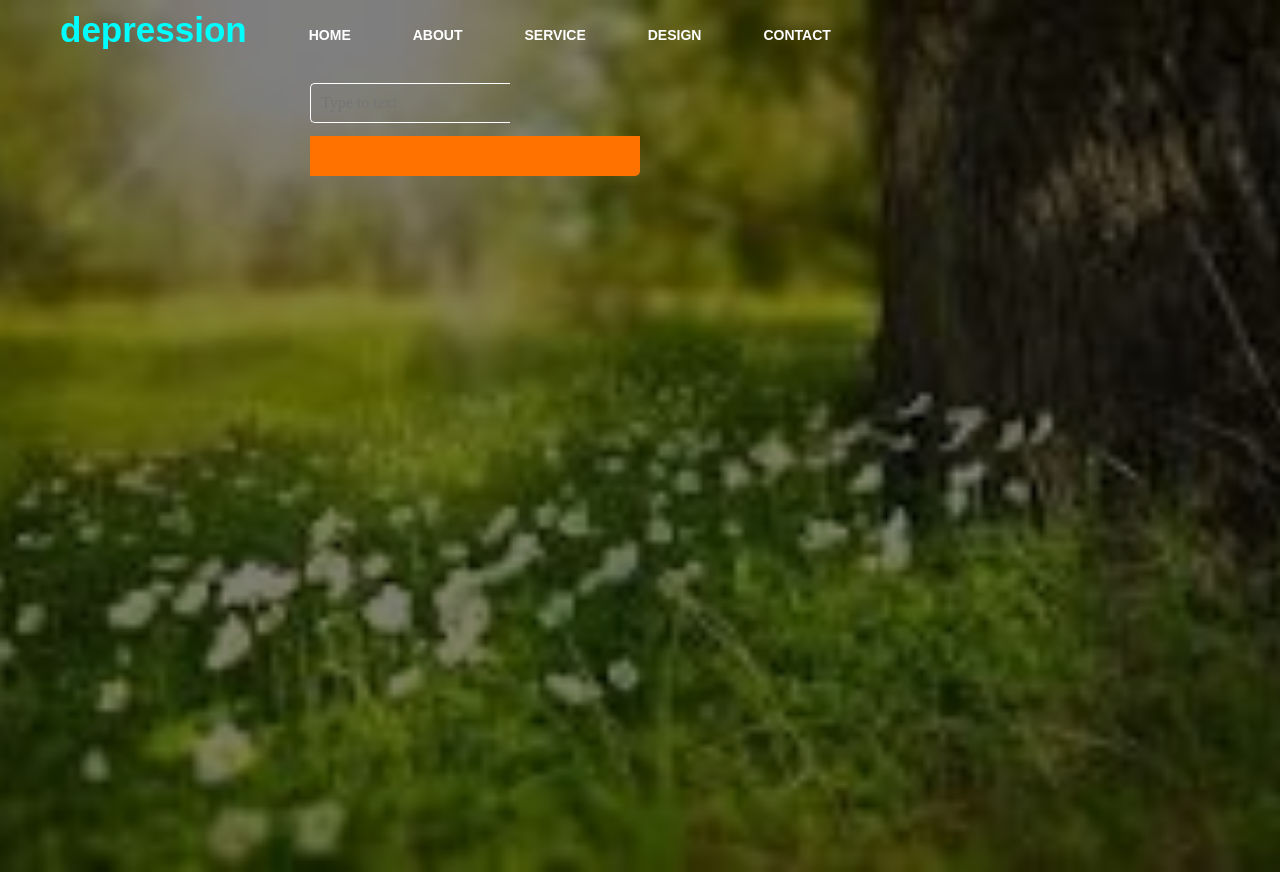
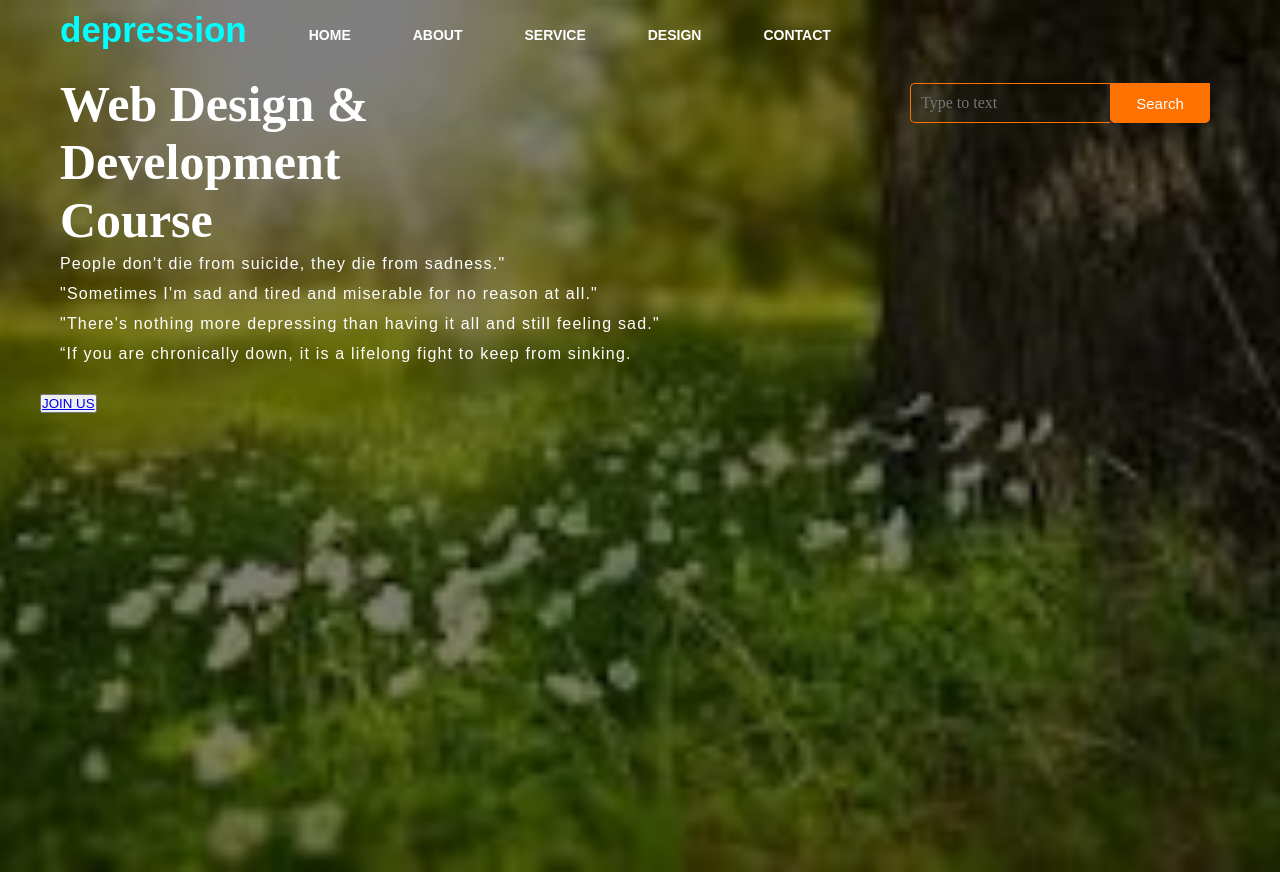
Before and after one commit to Grace943-code/Capstone-Project, a plain HTML site: page index.html in a window 1280 px wide. Drawn offline with Linux system fonts and the light colour scheme.

Commit message:
added some files

```diff
--- a/index.html
+++ b/index.html
@@ -26,11 +26,21 @@
 
             <div class="search">
                 <input class="srch" type="search" name="" placeholder="Type to text">
-                <a href="#"><button class="btn"></button></a>
+                <a href="#"> <button class="btn">Search</button></a>
             </div>
 
 
         </div>
+        <div class="content">
+            <h1>Web Design & <br><span>Development</span> <br>Course</h1>
+            <p class="par">People don't die from suicide, they die from sadness."
+                <br>"Sometimes I'm sad and tired and miserable for no reason at all."
+                <br>"There's nothing more depressing than having it all and still feeling sad."
+                <br>“If you are chronically down,
+                it is a lifelong fight to keep from sinking.</p>
+
+                <button class="cn"><a href="#">JOIN US</a></button>
+        </div>
     </div>
 </body>
 </html>
--- a/style.css
+++ b/style.css
@@ -34,14 +34,14 @@
 }
 
 .menu{
-    width:400px;
-    float:left;
-    height:70px;
+    width: 400px;
+    float: left;
+    height: 70px;
 }
 
 ul{
-    float:left;
-    display:flex;
+    float: left;
+    display: flex;
     justify-content: center;
     align-items: center;
 }
@@ -65,8 +65,9 @@ ul li a:hover{
     color:crimson
 }
 .search{
-    width:330px;
-    float:left;
+    width: 330px;
+    float: right;
+    /* padding: auto; */
     margin-left:270px;
 }
 
@@ -75,7 +76,7 @@ ul li a:hover{
     width: 200px;
     height: 40px;
     background: transparent;
-    border: 1px solid;
+    border: 1px solid #ff7200;
     margin-top: 13px;
     color:white;
     border-right: none;
@@ -84,17 +85,20 @@ ul li a:hover{
     padding: 10px;
     border-bottom-left-radius: 5px;
     border-top-left-radius: 5px;
+
+
 }
 
 .btn{
-    width: 100%;
+    width: 100px;
     height: 40px;
     background: #ff7200 ;
-    border: 2px solid #ff7200;
+    border: 3px solid #ff7200;
     margin-top: 13px;
-    color:#fff;
+    /* margin-left: 15px; */
+    color: #fff;
     font-size: 15px;
-    border-bottom-right-radius: 5px;
+    border-bottom-left-radius: 5px;
     border-bottom-right-radius: 5px;
 
 }
@@ -105,3 +109,28 @@ ul li a:hover{
 .srch:focus{
     outline:none;
 }
+
+.content{
+    width: 1200px;
+    height: auto;
+    margin: auto;
+    color: #fff;
+    position:relative;
+}
+
+.content .par{
+    padding-left: 20px;
+    padding-bottom: 25px;
+    font-family: Arial;
+    letter-spacing: 1.2px;
+    line-height: 30px;
+}
+
+.content h1{
+    font-family: 'Times New Roman';
+    font-size: 50px;
+    padding-left: 20px;
+    margin-top: 9%
+    letter-spacing: 9%;
+
+}
```
